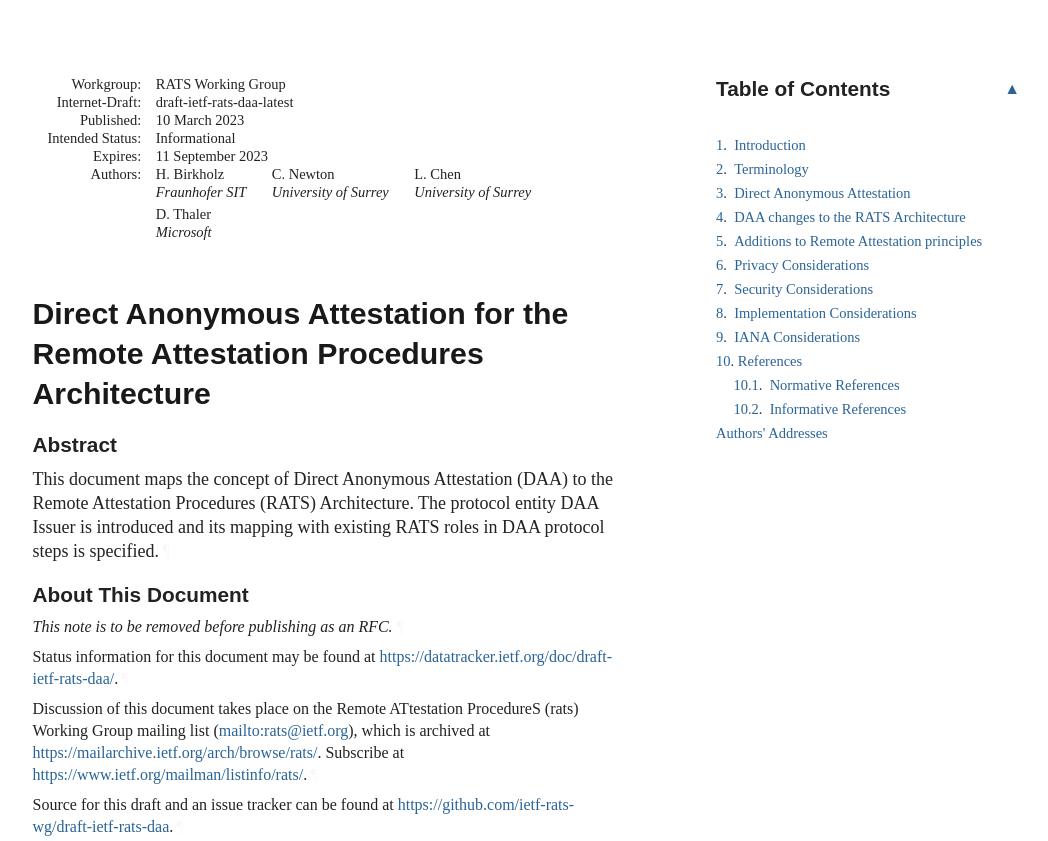
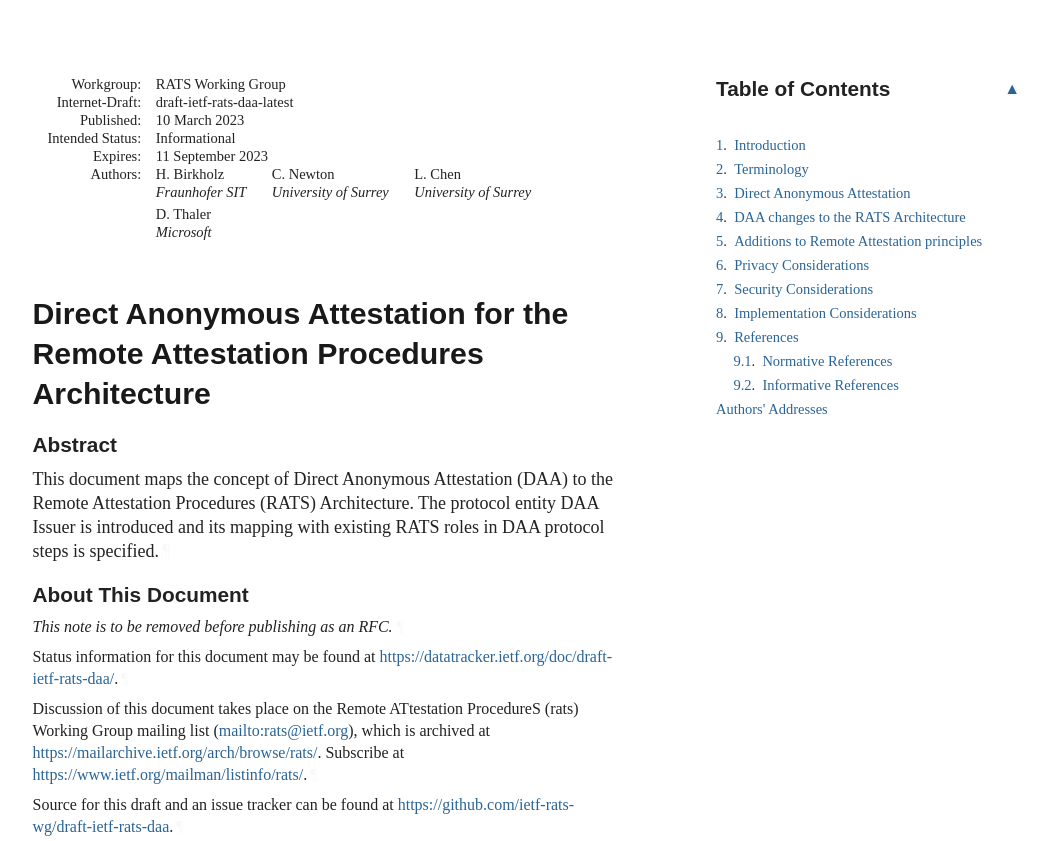
Before and after one commit to thomas-fossati/draft-ietf-rats-daa, a plain HTML site: page draft-ietf-rats-daa.html in a window 1280 px wide. Shown: the top 841 px of the page, without its empty margins (92-1140 px from the left). Drawn offline with Linux system fonts and the light colour scheme; a web font is replaced by a local one.

Commit message:
Script updating gh-pages from e95645b. [ci skip]

```diff
--- a/draft-ietf-rats-daa.html
+++ b/draft-ietf-rats-daa.html
@@ -1189,21 +1189,18 @@ The protocol entity DAA Issuer is introduced and its mapping with existing RATS
             <p id="section-toc.1-1.8.1"><a href="#section-8" class="auto internal xref">8</a>.  <a href="#name-implementation-consideratio" class="internal xref">Implementation Considerations</a></p>
 </li>
           <li class="compact toc ulBare ulEmpty" id="section-toc.1-1.9">
-            <p id="section-toc.1-1.9.1"><a href="#section-9" class="auto internal xref">9</a>.  <a href="#name-iana-considerations" class="internal xref">IANA Considerations</a></p>
+            <p id="section-toc.1-1.9.1"><a href="#section-9" class="auto internal xref">9</a>.  <a href="#name-references" class="internal xref">References</a></p>
+<ul class="compact toc ulBare ulEmpty">
+<li class="compact toc ulBare ulEmpty" id="section-toc.1-1.9.2.1">
+                <p id="section-toc.1-1.9.2.1.1"><a href="#section-9.1" class="auto internal xref">9.1</a>.  <a href="#name-normative-references" class="internal xref">Normative References</a></p>
+</li>
+              <li class="compact toc ulBare ulEmpty" id="section-toc.1-1.9.2.2">
+                <p id="section-toc.1-1.9.2.2.1"><a href="#section-9.2" class="auto internal xref">9.2</a>.  <a href="#name-informative-references" class="internal xref">Informative References</a></p>
+</li>
+            </ul>
 </li>
           <li class="compact toc ulBare ulEmpty" id="section-toc.1-1.10">
-            <p id="section-toc.1-1.10.1"><a href="#section-10" class="auto internal xref">10</a>. <a href="#name-references" class="internal xref">References</a></p>
-<ul class="compact toc ulBare ulEmpty">
-<li class="compact toc ulBare ulEmpty" id="section-toc.1-1.10.2.1">
-                <p id="section-toc.1-1.10.2.1.1"><a href="#section-10.1" class="auto internal xref">10.1</a>.  <a href="#name-normative-references" class="internal xref">Normative References</a></p>
-</li>
-              <li class="compact toc ulBare ulEmpty" id="section-toc.1-1.10.2.2">
-                <p id="section-toc.1-1.10.2.2.1"><a href="#section-10.2" class="auto internal xref">10.2</a>.  <a href="#name-informative-references" class="internal xref">Informative References</a></p>
-</li>
-            </ul>
-</li>
-          <li class="compact toc ulBare ulEmpty" id="section-toc.1-1.11">
-            <p id="section-toc.1-1.11.1"><a href="#appendix-A" class="auto internal xref"></a><a href="#name-authors-addresses" class="internal xref">Authors' Addresses</a></p>
+            <p id="section-toc.1-1.10.1"><a href="#appendix-A" class="auto internal xref"></a><a href="#name-authors-addresses" class="internal xref">Authors' Addresses</a></p>
 </li>
         </ul>
 </nav>
@@ -1574,7 +1571,7 @@ This is because an Attesting Environment should not be distinguishable and the D
 <a href="#section-6" class="section-number selfRef">6. </a><a href="#name-privacy-considerations" class="section-name selfRef">Privacy Considerations</a>
       </h2>
 <p id="section-6-1">As outlined above, for DAA to provide privacy for the Attester, the DAA group must be large enough to stop the Verifier identifying the Attester.<a href="#section-6-1" class="pilcrow">¶</a></p>
-<p id="section-6-2">Randomisation of the DAA credential by the Attester means that collusion between the DAA Issuer and Verifier, will not give them any advantage when trying to identify the Attester.<a href="#section-6-2" class="pilcrow">¶</a></p>
+<p id="section-6-2">Randomization of the DAA credential by the Attester means that collusion between the DAA Issuer and Verifier, will not give them any advantage when trying to identify the Attester.<a href="#section-6-2" class="pilcrow">¶</a></p>
 <p id="section-6-3">For DAA, the Attestation Evidence conveyed to the Verifier <span class="bcp14">MUST</span> not uniquely identify the Attester. If the Attestation Evidence is unique to an Attester other cryptographic techniques can be used, for example, property based attestation <span>[<a href="#PBA" class="cite xref">PBA</a>]</span>.<a href="#section-6-3" class="pilcrow">¶</a></p>
 </section>
 </div>
@@ -1607,21 +1604,13 @@ This is because an Attesting Environment should not be distinguishable and the D
       </ol>
 </section>
 </div>
-<div id="iana-considerations">
 <section id="section-9">
-      <h2 id="name-iana-considerations">
-<a href="#section-9" class="section-number selfRef">9. </a><a href="#name-iana-considerations" class="section-name selfRef">IANA Considerations</a>
+      <h2 id="name-references">
+<a href="#section-9" class="section-number selfRef">9. </a><a href="#name-references" class="section-name selfRef">References</a>
       </h2>
-<p id="section-9-1">We don't yet.<a href="#section-9-1" class="pilcrow">¶</a></p>
-</section>
-</div>
-<section id="section-10">
-      <h2 id="name-references">
-<a href="#section-10" class="section-number selfRef">10. </a><a href="#name-references" class="section-name selfRef">References</a>
-      </h2>
-<section id="section-10.1">
+<section id="section-9.1">
         <h3 id="name-normative-references">
-<a href="#section-10.1" class="section-number selfRef">10.1. </a><a href="#name-normative-references" class="section-name selfRef">Normative References</a>
+<a href="#section-9.1" class="section-number selfRef">9.1. </a><a href="#name-normative-references" class="section-name selfRef">Normative References</a>
         </h3>
 <dl class="references">
 <dt id="DAA">[DAA]</dt>
@@ -1642,9 +1631,9 @@ This is because an Attesting Environment should not be distinguishable and the D
 <dd class="break"></dd>
 </dl>
 </section>
-<section id="section-10.2">
+<section id="section-9.2">
         <h3 id="name-informative-references">
-<a href="#section-10.2" class="section-number selfRef">10.2. </a><a href="#name-informative-references" class="section-name selfRef">Informative References</a>
+<a href="#section-9.2" class="section-number selfRef">9.2. </a><a href="#name-informative-references" class="section-name selfRef">Informative References</a>
         </h3>
 <dl class="references">
 <dt id="I-D.ietf-rats-architecture">[I-D.ietf-rats-architecture]</dt>
```
Also changed, not shown: index.html (+1 -1 lines), draft-ietf-rats-daa.txt.
